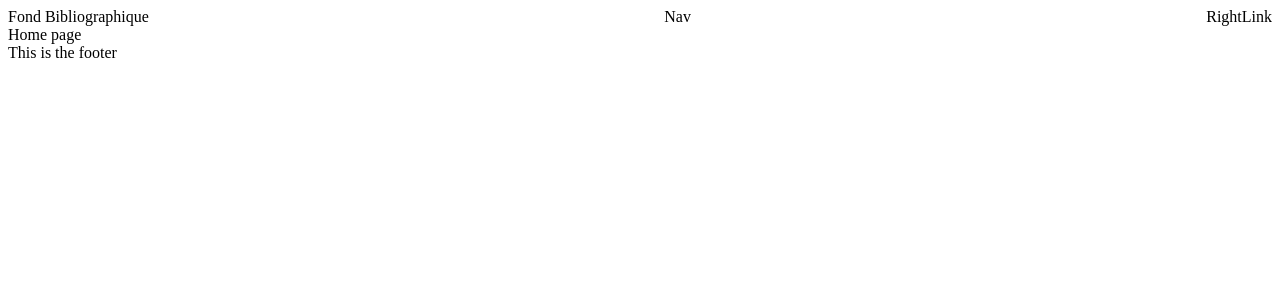
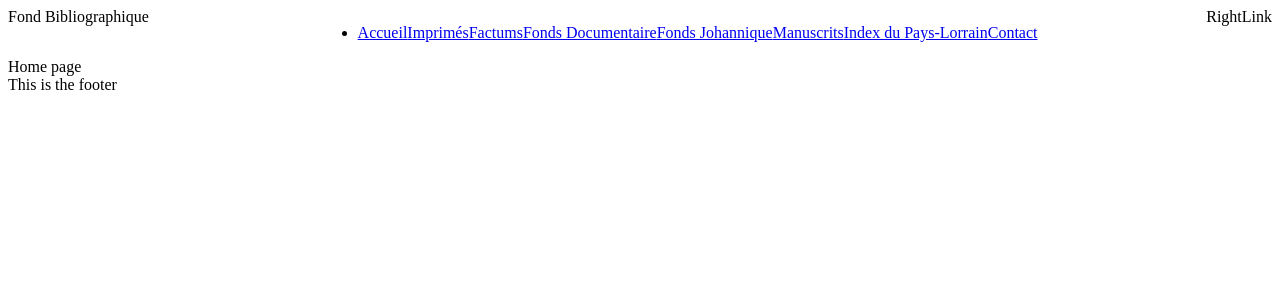
Before and after one commit to loicbefve/BiblioSHLML, a React (Vite) app: page / in a window 1280 px wide. Shown: the top 300 px of the page. Built offline with nearby package versions, Linux system fonts and the light colour scheme.

Commit message:
Update routes with modern react router method

```diff
--- a/index.html
+++ b/index.html
@@ -4,7 +4,7 @@
     <meta charset="UTF-8" />
     <link rel="icon" type="image/svg+xml" href="/vite.svg" />
     <meta name="viewport" content="width=device-width, initial-scale=1.0" />
-    <title>Vite + React + TS</title>
+    <title>Biblio SHLML</title>
   </head>
   <body>
     <div id="root"></div>
--- a/src/components/Header.tsx
+++ b/src/components/Header.tsx
@@ -1,4 +1,5 @@
 import styled from 'styled-components'
+import NavBar from './NavBar'
 
 const HeaderContainer = styled.div`
   display: flex;
@@ -9,7 +10,7 @@ const Header = () => {
   return (
     <HeaderContainer>
       <div>Fond Bibliographique</div>
-      <div>Nav</div>
+      <NavBar />
       <div>RightLink</div>
     </HeaderContainer>
   )
--- /dev/null
+++ b/src/components/Layout.tsx
@@ -0,0 +1,15 @@
+import Header from './Header'
+import { Outlet } from 'react-router-dom'
+import Footer from './Footer'
+
+const Layout = () => {
+  return (
+    <>
+      <Header />
+      <Outlet />
+      <Footer />
+    </>
+  )
+}
+
+export default Layout
--- a/src/components/NavBar.tsx
+++ b/src/components/NavBar.tsx
@@ -1,5 +1,22 @@
+import { Link } from 'react-router-dom'
+
 const NavBar = () => {
-  return <div></div>
+  return (
+    <nav>
+      <ul>
+        <li>
+          <Link to={`/home`}>Accueil</Link>
+          <Link to={`/imprimes`}>Imprimés</Link>
+          <Link to={`/factums`}>Factums</Link>
+          <Link to={`/fonds_documentaire`}>Fonds Documentaire</Link>
+          <Link to={`/fonds_joannique`}>Fonds Johannique</Link>
+          <Link to={`/manuscrits`}>Manuscrits</Link>
+          <Link to={`/index_pays_lorrain`}>Index du Pays-Lorrain</Link>
+          <Link to={`/contact`}>Contact</Link>
+        </li>
+      </ul>
+    </nav>
+  )
 }
 
 export default NavBar
--- a/src/main.tsx
+++ b/src/main.tsx
@@ -1,26 +1,25 @@
 import React from 'react'
 import ReactDOM from 'react-dom/client'
-import Header from './components/Header'
-import { createBrowserRouter, RouterProvider } from 'react-router-dom'
+import {
+  createBrowserRouter,
+  createRoutesFromElements,
+  Route,
+  RouterProvider,
+} from 'react-router-dom'
 import Home from './pages/Home'
-import Footer from './components/Footer'
 import Error from './pages/Error'
+import Layout from './components/Layout'
 
-const router = createBrowserRouter([
-  {
-    path: '/',
-    element: <Home />,
-  },
-  {
-    path: '*',
-    element: <Error />,
-  },
-])
+const router = createBrowserRouter(
+  createRoutesFromElements(
+    <Route path="/" element={<Layout />} errorElement={<Error />}>
+      <Route index element={<Home />} />
+    </Route>
+  )
+)
 
 ReactDOM.createRoot(document.getElementById('root') as HTMLElement).render(
   <React.StrictMode>
-    <Header />
     <RouterProvider router={router} />
-    <Footer />
   </React.StrictMode>
 )
--- a/src/pages/Error.tsx
+++ b/src/pages/Error.tsx
@@ -1,5 +1,5 @@
 const Error = () => {
-  return <div>This is the error page 404</div>
+  return <div>This is the 404 page</div>
 }
 
 export default Error
```
